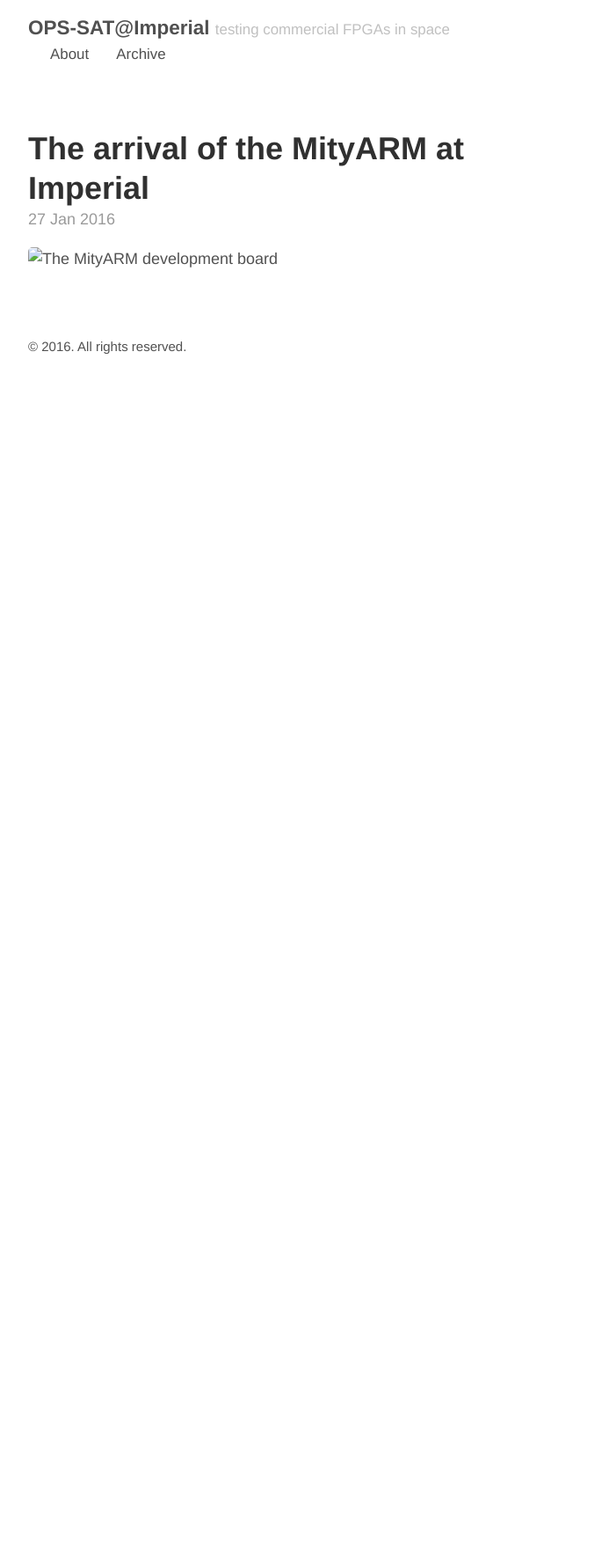
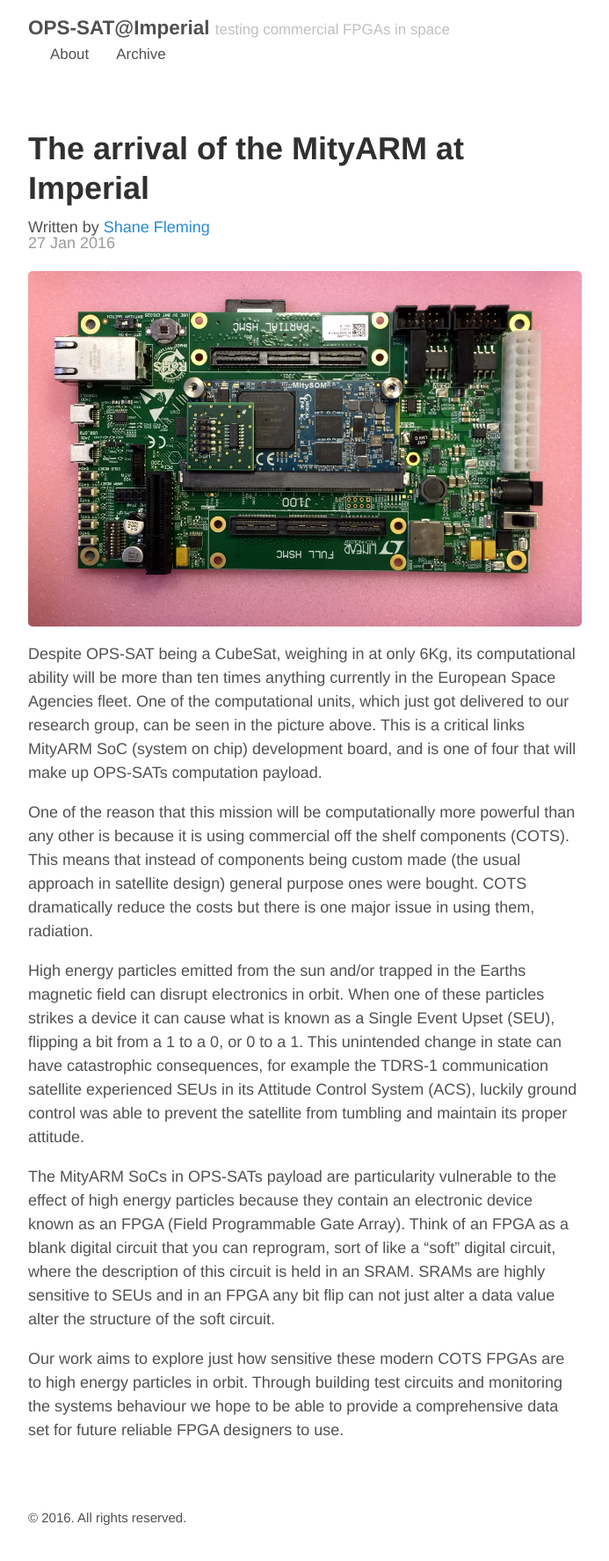
Before and after one commit to STFleming/ops-sat, a Jekyll site: the page built from _posts/2016-01-27-MityArm.md, in a window 1280 px wide. Shown: the whole page at 88% size, without its empty margins (293-986 px from the left). Built offline with Jekyll 4.4.1, drawn with Linux system fonts in a browser that asks for light colours; before the commit the page ends 900 px from its top, so only the background shows below that.

Commit message:
First blog post

```diff
--- /dev/null
+++ b/_data/authors.yml
@@ -0,0 +1,5 @@
+# Author details.
+shane_fleming:
+    name: Shane Fleming
+    email: shane.fleming06@imperial.ac.uk
+    web: http://cas.ee.ic.ac.uk/people/sf306
--- a/_layouts/post.html
+++ b/_layouts/post.html
@@ -2,8 +2,20 @@
 layout: default
 ---
 
+
 <article class="post">
   <h1 class="post-title">{{ page.title }}</h1>
+
+<!-- Look the author details up from the site config. -->
+{% assign author = site.data.authors[page.author] %}
+
+<!-- Output author details if some exist. -->
+{% if author %}
+    <span>
+        <!-- Personal Info. -->
+        Written by <a href="{{ author.web }}" target="_blank">{{ author.name }}</a>
+    </span>
+{% endif %}
   <time datetime="{{ page.date | date_to_xmlschema }}" class="post-date">{{ page.date | date_to_string }}</time>
   {{ content }}
 </article>
--- a/_posts/2016-01-27-MityArm.md
+++ b/_posts/2016-01-27-MityArm.md
@@ -1,6 +1,35 @@
 ---
 layout: post
 title: The arrival of the MityARM at Imperial
+author: shane_fleming
 ---
 
-![The MityARM development board](imgs/MityARM.png)
+![The MityARM development board]({{ site.url }}/imgs/MityARM.png)
+
+Despite OPS-SAT being a CubeSat, weighing in at only 6Kg, its computational
+ability will be more than ten times anything currently in the European Space Agencies fleet.
+One of the computational units, which just got delivered to our research group, can be seen in the picture above.
+This is a critical links MityARM SoC (system on chip) development board, and is one of four that will
+make up OPS-SATs computation payload.
+
+One of the reason that this mission will be computationally more powerful than any other is
+because it is using commercial off the shelf components (COTS). This means that instead of components
+being custom made (the usual approach in satellite design) general
+purpose ones were bought. COTS dramatically reduce the costs but there is one major issue in using them, radiation.
+
+High energy particles emitted from the sun and/or trapped in the Earths magnetic field can disrupt
+electronics in orbit. When one of these particles strikes a device it can cause what is known as
+a Single Event Upset (SEU), flipping a bit from a 1 to a 0, or 0 to a 1. This unintended change in
+state can have catastrophic consequences, for example the TDRS-1 communication satellite experienced
+SEUs in its Attitude Control System (ACS), luckily ground control was able to prevent the satellite from
+tumbling and maintain its proper attitude.
+
+The MityARM SoCs in OPS-SATs payload are particularity vulnerable to the effect of high energy particles
+because they contain an electronic device known as an FPGA (Field Programmable Gate Array).
+Think of an FPGA as a blank digital circuit that you can reprogram, sort of like a “soft” digital circuit,
+where the description of this circuit is held in an SRAM. SRAMs are highly sensitive to SEUs and in an FPGA any
+bit flip can not just alter a data value alter the structure of the soft circuit.
+
+Our work aims to explore just how sensitive these modern COTS FPGAs are to high energy particles in orbit.
+Through building test circuits and monitoring the systems behaviour we hope to be able to provide a
+comprehensive data set for future reliable FPGA designers to use.
```
